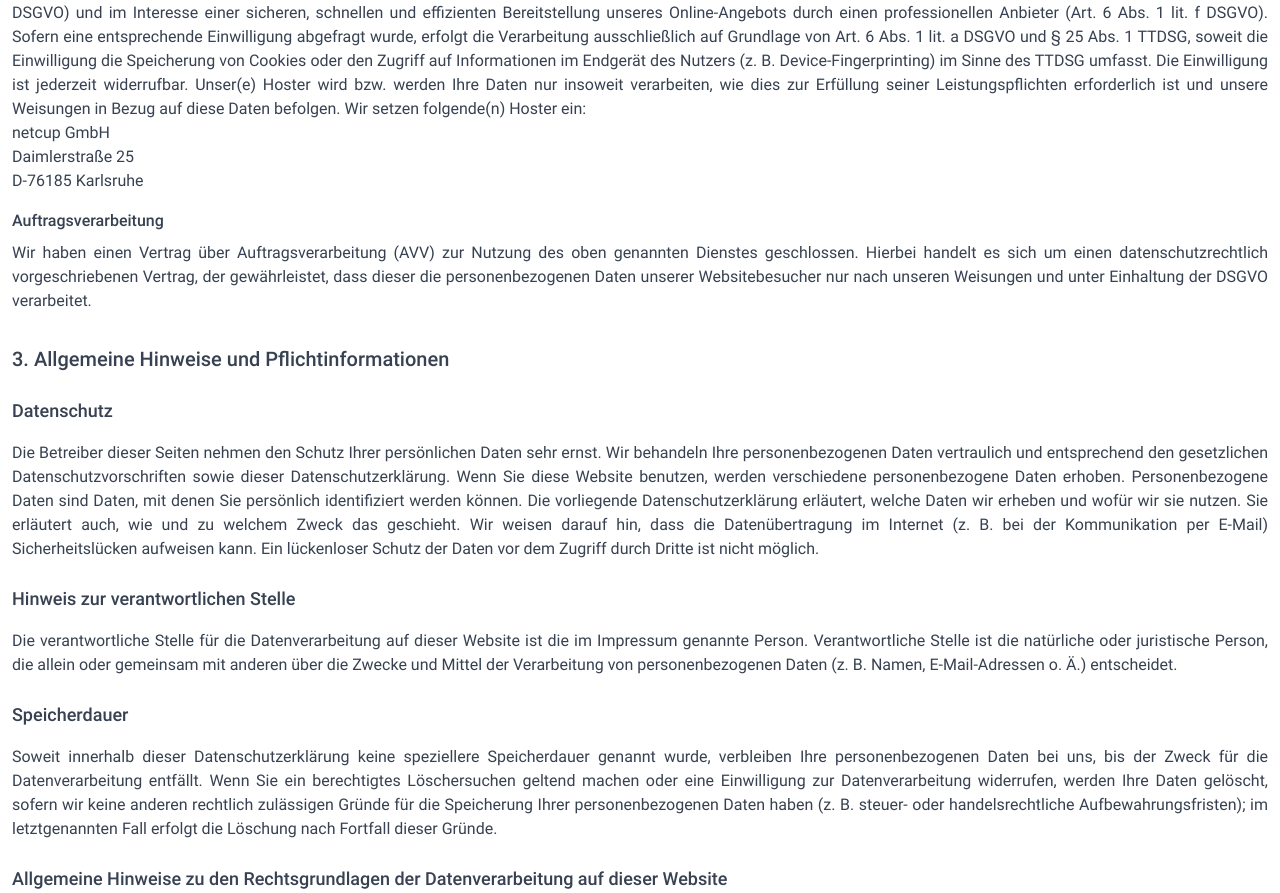
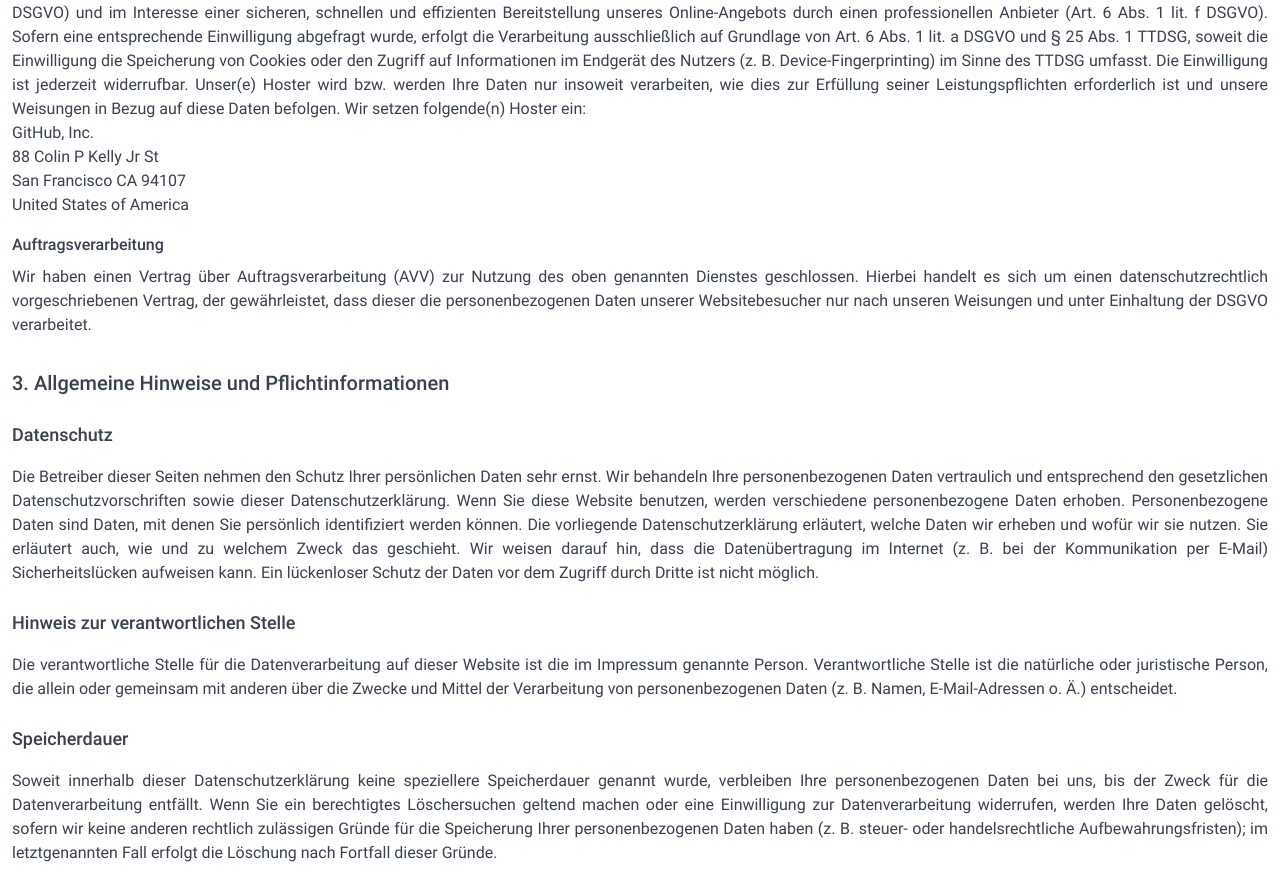
Before and after one commit to JohannesBauer97/podologie-lahn, an Angular app in the folder src/podo-web/: page /datenschutz in a window 1280 px wide. Shown: the part 1087-1980 px from the top of the page. Built offline with nearby package versions, Linux system fonts and the light colour scheme; a web font is replaced by a local one.

Commit message:
Privacy Hosting

```diff
--- a/src/podo-web/src/app/datenschutz/datenschutz.component.html
+++ b/src/podo-web/src/app/datenschutz/datenschutz.component.html
@@ -58,9 +58,10 @@
     jederzeit widerrufbar. Unser(e) Hoster wird bzw. werden Ihre Daten nur insoweit verarbeiten, wie dies zur Erfüllung
     seiner Leistungspflichten erforderlich ist und unsere Weisungen in Bezug auf diese Daten befolgen. Wir setzen
     folgende(n) Hoster ein:</p>
-  <p>netcup GmbH</p>
-  <p>Daimlerstraße 25</p>
-  <p>D-76185 Karlsruhe</p>
+  <p>GitHub, Inc.<br/>
+    88 Colin P Kelly Jr St<br/>
+    San Francisco CA 94107<br/>
+    United States of America</p>
   <h4 >Auftragsverarbeitung</h4>
   <p >Wir haben einen Vertrag über Auftragsverarbeitung (AVV) zur Nutzung des oben genannten Dienstes geschlossen.
     Hierbei
```
